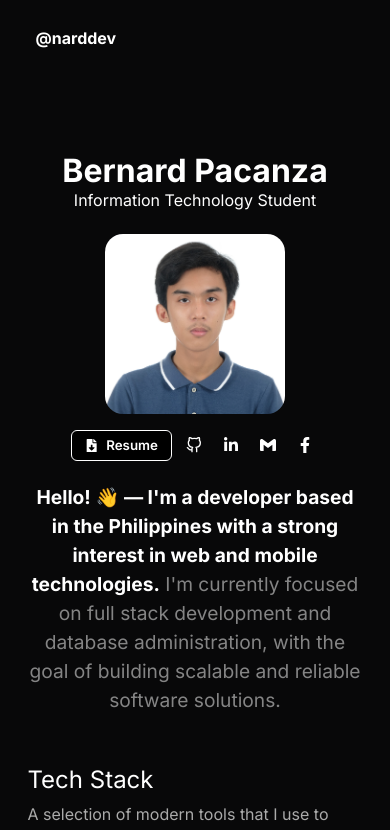
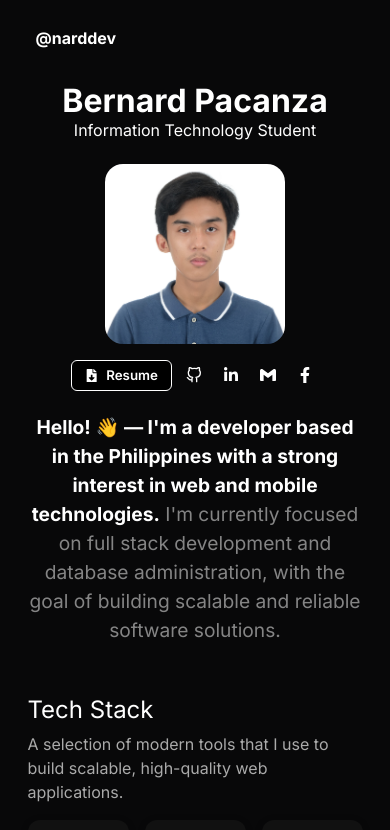
Before and after one commit to hyakumachi/narddev, a React (Vite) app: page / in a window 390 px wide. Shown: the top 830 px of the page. Built offline with nearby package versions, Linux system fonts and the light colour scheme.

Commit message:
Update About.css

```diff
--- a/src/components/About/About.css
+++ b/src/components/About/About.css
@@ -110,7 +110,7 @@
     align-items: center;
     gap: 0.5rem;
     margin-top: 50px;
-    padding-top: 85px;
+    padding-top: 15px;
   }
 
   .about-img {
```
